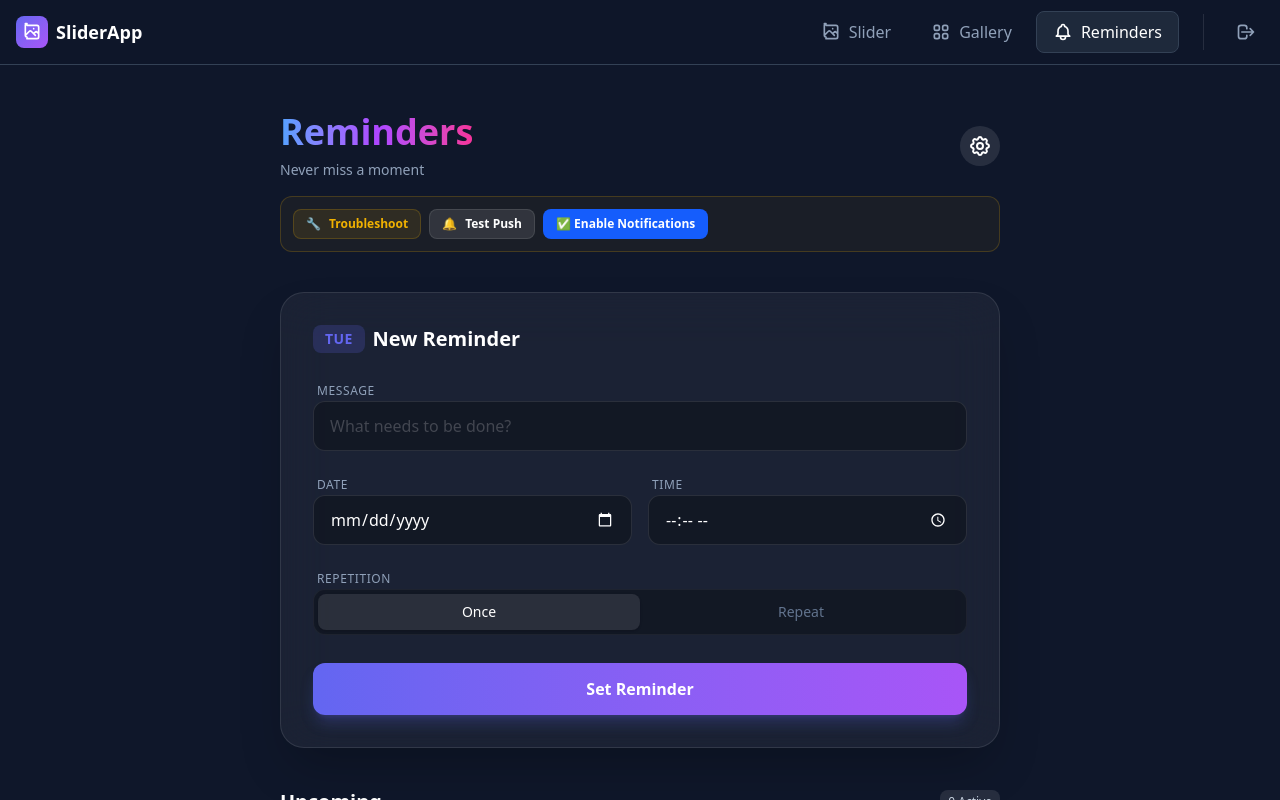
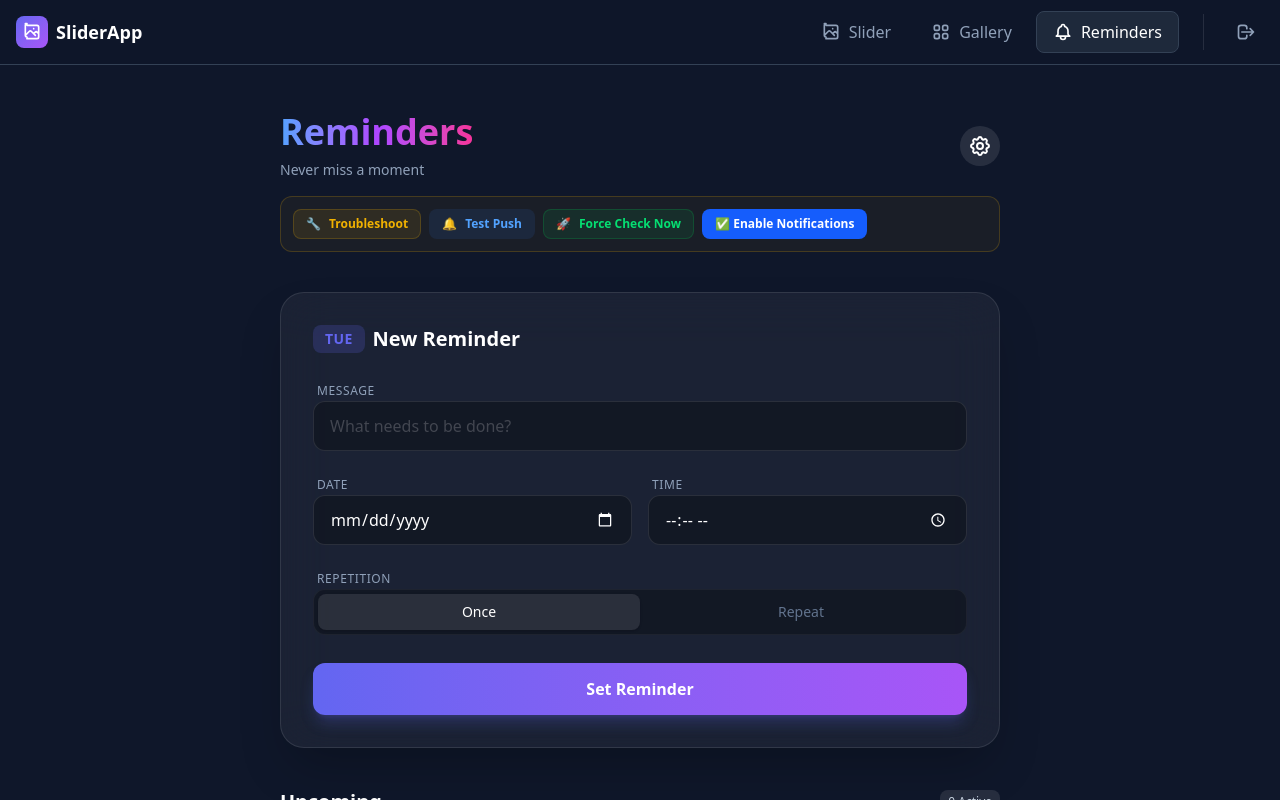
Before and after one commit to Terry-Development/SliderApp, a Next.js app in the folder frontend/: page /reminders in a window 1280 px wide. Both pictures are taken after a click on the button 980 px from the left and 146 px from the top of the page. Shown: the top 800 px of the page. Built offline with nearby package versions, Linux system fonts and the light colour scheme; no server answers.

Commit message:
Fix: Add missing Force Check button

```diff
--- a/frontend/src/pages/reminders.js
+++ b/frontend/src/pages/reminders.js
@@ -431,13 +431,38 @@ export default function Reminders() {
                             </button>
                             <button
                                 onClick={handleTestPush}
-                                className="px-3 py-1.5 text-xs font-semibold bg-white/10 hover:bg-white/20 text-white border border-white/10 rounded-lg transition-colors flex items-center gap-2"
+                                className="px-3 py-1.5 text-xs font-semibold bg-blue-500/10 hover:bg-blue-500/20 text-blue-400 border border-blue-500/0 rounded-lg transition-colors flex items-center gap-2"
                             >
                                 <span>🔔</span> Test Push
                             </button>
                             <button
+                                onClick={async () => {
+                                    setLoading(true);
+                                    try {
+                                        const res = await fetch(`${API_URL}/debug-trigger-check`, {
+                                            method: 'POST',
+                                            headers: getAuthHeaders()
+                                        });
+                                        const data = await res.json();
+                                        if (data.success) {
+                                            alert(`CHECK COMPLETE:\n\n${data.logs.join('\n')}`);
+                                        } else {
+                                            alert('Check Failed: ' + data.details);
+                                        }
+                                    } catch (err) {
+                                        alert('Network Error: ' + err.message);
+                                    } finally {
+                                        setLoading(false);
+                                    }
+                                }}
+                                disabled={loading}
+                                className="px-3 py-1.5 text-xs font-semibold bg-green-500/10 hover:bg-green-500/20 text-green-400 border border-green-500/20 rounded-lg transition-colors flex items-center gap-2"
+                            >
+                                <span>🚀</span> Force Check Now
+                            </button>
+                            <button
                                 onClick={subscribeToPush}
-                                className={`px-3 py-1.5 text-xs font-semibold border rounded-lg transition-colors ${permission === 'granted' ? 'bg-green-500/10 text-green-400 border-green-500/20' : 'bg-blue-600 text-white border-transparent'}`}
+                                className={`px-3 py-1.5 text-xs font-semibold border rounded-lg transition-colors ${permission === 'granted' ? 'bg-purple-500/10 text-purple-400 border-purple-500/20' : 'bg-blue-600 text-white border-transparent'}`}
                             >
                                 {permission === 'granted' ? '♻️ Re-Subscribe' : '✅ Enable Notifications'}
                             </button>
```
